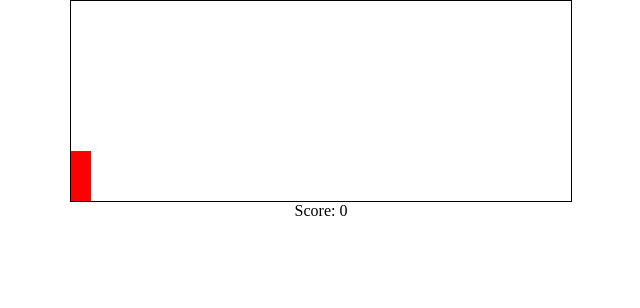
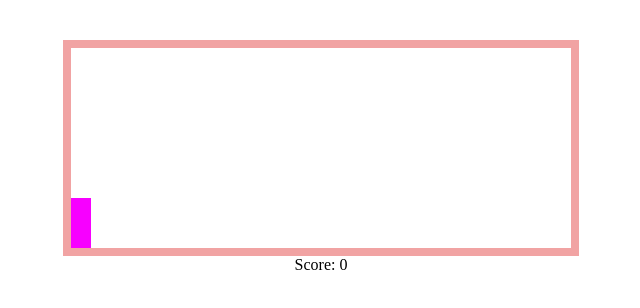
Before and after one commit to jessicaga9410/js-game, a plain HTML site: page index.html in a window 1280 px wide. Shown: the whole page, without its empty margins (319-959 px from the left). Drawn offline with Linux system fonts and the light colour scheme.

Commit message:
updated README.md file

```diff
--- a/script.js
+++ b/script.js
@@ -13,7 +13,7 @@ let checkDead = setInterval(function() {
     let blockLeft = parseInt(window.getComputedStyle(block).getPropertyValue("left"));
     if(blockLeft<20 && blockLeft>0 && characterTop>=130){
         block.style.animation = "none";
-        alert("Game Over. score: "+Math.floor(counter/100));
+        alert("Game Over. score: 🙈"+Math.floor(counter/100));
         counter=0;
         block.style.animation = "block 1s infinite linear";
     }else{
--- a/style.css
+++ b/style.css
@@ -6,16 +6,20 @@
 .game {
   width: 500px;
   height: 200px;
-  border: 1px solid black;
-  margin: auto;
+  border: 8px solid rgb(241, 163, 163);
+  margin:auto;
+  margin-top: 40px;
 }
 #character {
   width: 20px;
   height: 50px;
-  background-color: red;
+  /* background-image: url(./images/chart.png); */
+  background-color: rgb(247, 0, 255);
   position: relative;
   top: 150px;
 }
+
+
 .animate {
   animation: jump 0.3s linear;
 }
@@ -35,7 +39,7 @@
 }
 
 #block {
-  background-color: blue;
+  background-color: rgb(0, 238, 255);
   width: 20px;
   height: 20px;
   position: relative;
```
Also changed, not shown: index.html (+1 -0 lines), 1 other file.
